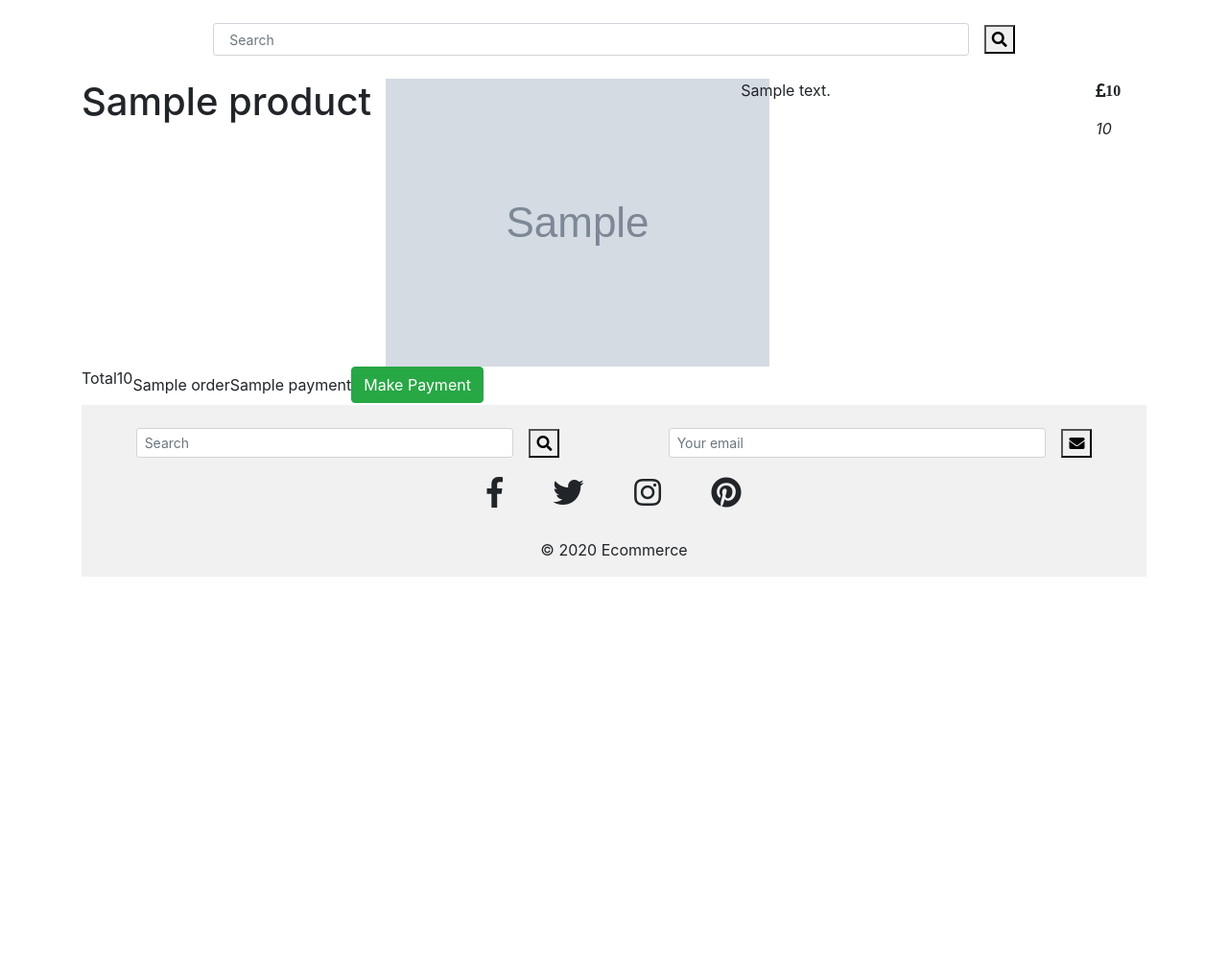
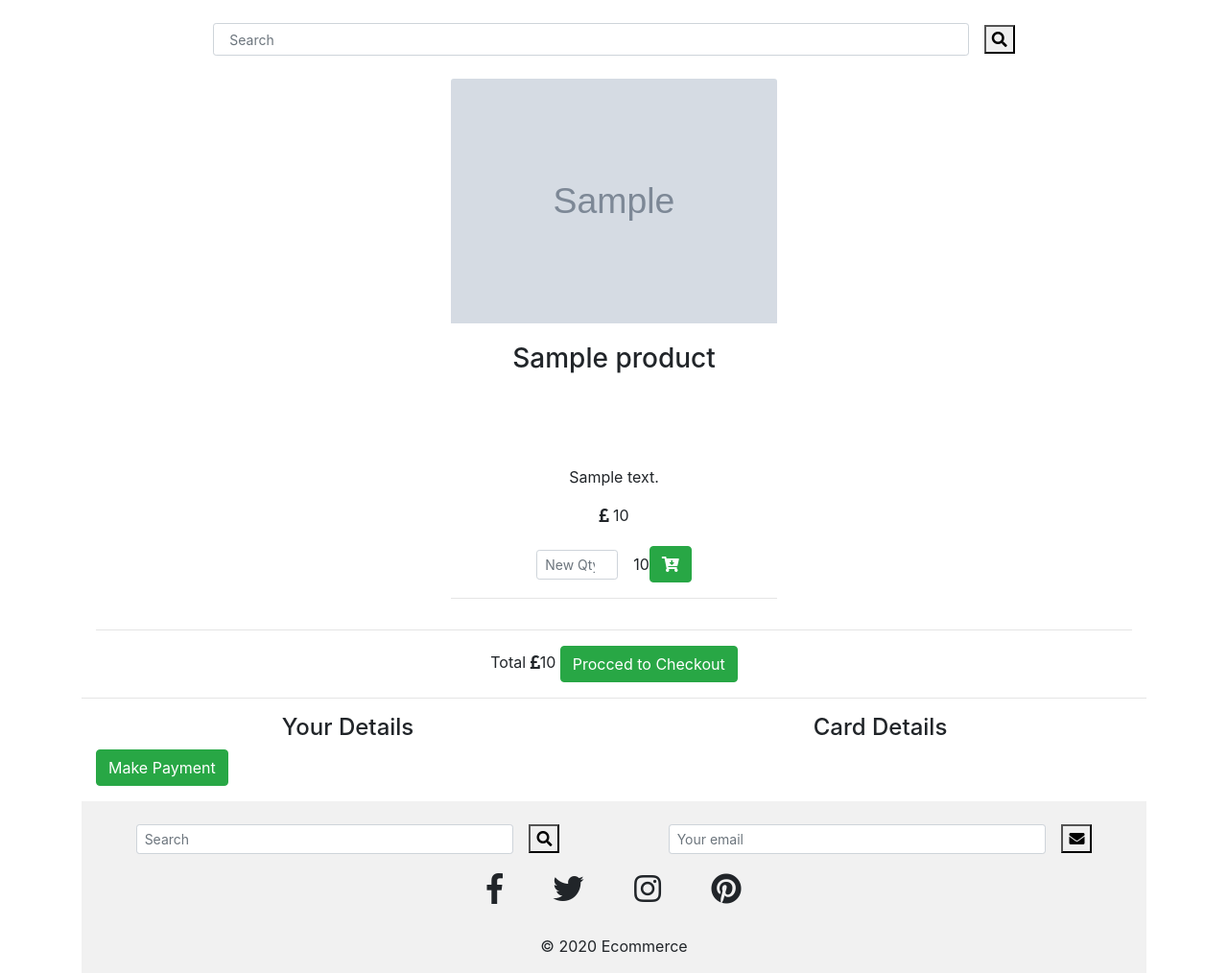
Before and after one commit to Luciano-Lima/ecommerce, a Django app: template checkout/templates/checkout.html in a window 1280 px wide. Shown: the part 96-1110 px from the top of the page at 96% size. Before the commit the page ends 697 px from the top, so only its background shows below. Run offline with Django 3.2, Linux system fonts and the light colour scheme; the template is opened without the code that fills it: most values are stand-ins (such as "Sample title", 1, 10 or a date in 2020); grey boxes marked "Sample" are stand-in pictures; some libraries are stand-ins or nearby versions.

Commit message:
Displaying forms side by side.

```diff
--- a/checkout/templates/checkout.html
+++ b/checkout/templates/checkout.html
@@ -14,50 +14,57 @@
 
 {% block content %}
 <div class="container">
+    <div class="row justify-content-center">
         {% for item in cart_items %}
-    <div class="row">
-        <div class="new-produto">
-            <div class="product-name">
-                <h1>{{ item.product.name }}</h1>
+        <div class="col-sm-12 col-lg-4 col-md-4">
+            <div class="card text-center">
+                <img class="card-img-top" src="{{ item.product.image.url }}" alt="produto image">
+                <div class="card-body text-center">
+                    <h3 class="product-name">{{ item.product.name }}</h3>
+                    <p class="product-description">{{ item.product.description | truncatechars:250 }}</p>
+                    <span><i class="fas fa-pound-sign"></i></span>
+                    <span>{{ item.product.price }}</span>
+                </div>
+                <form class="form-inline justify-content-center" method="POST" action="{% url 'update_cart' item.id %}">
+                    {% csrf_token %}
+                    <input class="form-control form-control-sm mr-3 w-25" name="quantity" type="number" min="1" max="10" placeholder="New Qty">
+                    <span>{{ item.quantity }}</span>
+                    <button class="btn btn-success" type="submit"><i class="fas fa-cart-arrow-down"></i></button>
+                </form>
+            </div>
+            <hr>
+        </div>
+        {% endfor %}
     </div>
 </div>
-        <div class="col-md-4 new-produto">
-            <div class="product-img"><img src="{{ item.product.image.url }}" alt="product image"></div>
-        </div>
-        <div class="col-md-4 new-produto">
-            <div class="product-description">
-                <p>{{ item.product.description  }}</p>
-            </div>
-        </div>
-        <div class="new-product">
-            <div class="col-md-4 product-price">
-                <p><i class="fas fa-pound-sign">{{ item.product.price }}</i></p>
-                <p><i class="">{{ item.quantity }}</i></p>
+<div class="container">
+    <div class="row">
+        <div class="col-sm-12 col-md-12 text-center">
             <hr>
+            <span>Total</span>
+            <span><i class="fas fa-pound-sign"></i>{{ total }}</span>
+            <a href="{% url 'checkout' %}" ><button class="btn btn-success" type="submit">Procced to Checkout</button></a>
         </div>
     </div>
 </div>
-    {% endfor %}
-    <div class="row">
-        <p>Total</p>
-        <p><span class="glyphicon glyphicon-euro" aria-hidden="true"></span>{{ total }}</p>
-        <div class="add-to-cart">
-            <form role="form" class="form-inline" id="payment" action="{% url 'checkout' %}" method="POST">
+<hr>
+<div class="container">
+    <form role="form" class="form-group" id="payment-form" action="{% url 'checkout' %}" method="POST">
         {% csrf_token %}
-                <div id="credit-card-errors">
+        <div id="card-error">
             <div class="alert-message bock-message error" id="stripe-error-message"></div>
         </div>
-                <div class="add-to-cart">
-                    {{ order | as_bootstrap }}
+        <div class="row">
+            <div class="col-md-6">
+                <h4 class="text-center">Your Details</h4>
+                {{ order_form | as_bootstrap }}
             </div>
-                <div class="add-to-cart">
-                    {{ payment | as_bootstrap }}
+            <div class="col-md-6">
+                <h4 class="text-center">Card Details</h4>
+                {{ payment_form | as_bootstrap }}
             </div>
-
-                <!-- <div class="input-group-addon">{{item.quantity}}</div> -->
-                <button class="btn btn-success" id="submit-payment" name="commit" type="submit">Make Payment</button>
+        </div>
+        <button class="btn btn-success text-center" id="submit_payment_btn" name="commit" type="submit">Make Payment</button>
     </form>
 </div>
-    </div>
-</div>
 {% endblock content %}
```
Lines whose indentation alone changed are shown as unchanged.
